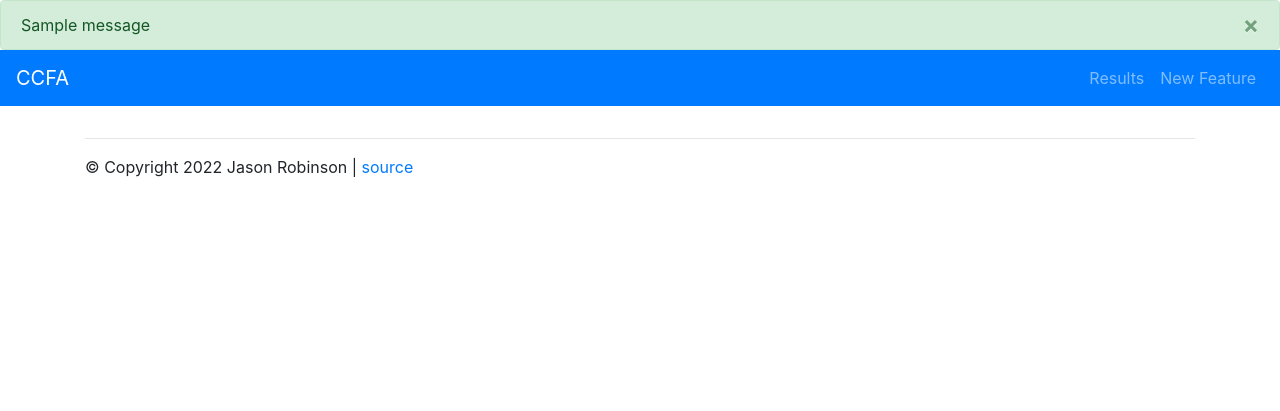
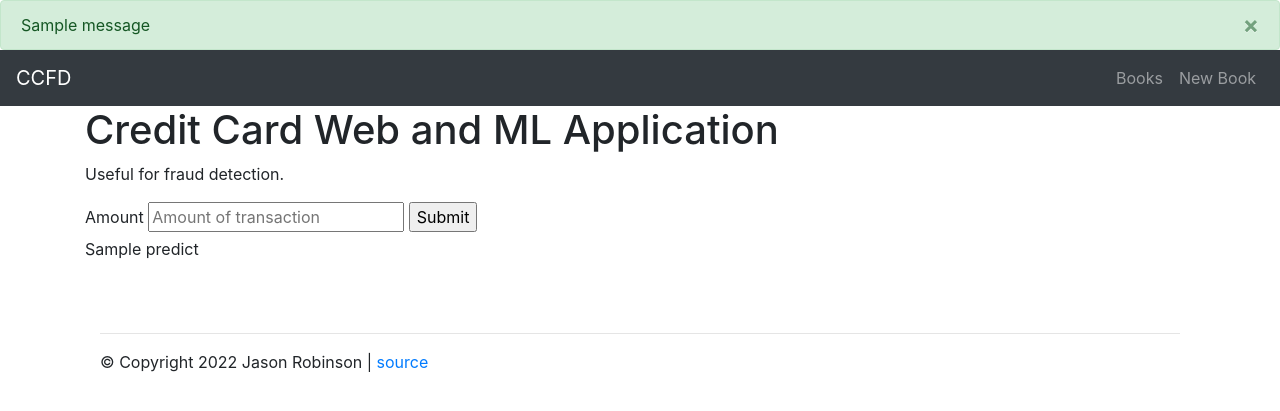
Before and after one commit to techthumb1/Credit-Card-Feature-Analyzer, a Flask app: template WebApp/templates/index.html in a window 1280 px wide. Shown: the top 411 px of the page. Run offline with Flask 2, Linux system fonts and the light colour scheme; the template is opened without the code that fills it: most values are stand-ins (such as "Sample title", 1, 10 or a date in 2020); one stand-in notice (Sample message) is shown; parts of the project's set-up code (start-up, migrations or seed data) failed here and were passed over; some libraries are stand-ins or nearby versions.

Commit message:
Remove old files

```diff
--- a/WebApp/app.py
+++ b/WebApp/app.py
@@ -58,7 +58,6 @@ def prediction_results():
         if col_type == 'object' or col_type.name == 'category':
             cct1[col] = cct1[col].astype('category')
 
-    # Split 'Is Fraud' into binary classes
     y = cct1['Is Fraud?'].apply(lambda value: 1 if value == 'Yes' else 0)
     #y = cct1['Is Fraud?']
     X = cct1.drop(['Is Fraud?'],axis=1)
--- a/WebApp/templates/index.html
+++ b/WebApp/templates/index.html
@@ -2,22 +2,23 @@
 <html>
   <head>
     {% block title %}
-      <title>CCFD Application | Helps predict fraud, loan rate, and personal recommender.</title>
+      <title>Credit Card Web and ML Application | Useful for fraud detection.</title>
     {% endblock %}
 
-    <link rel="stylesheet" href="https://stackpath.bootstrapcdn.com/bootstrap/4.3.1/css/bootstrap.min.css" integrity="sha384-ggOyR0iXCbMQv3Xipma34MD+dH/1fQ784/j6cY/iJTQUOhcWr7x9JvoRxT2MZw1T" crossorigin="anonymous">
+    <link rel="stylesheet" href="https://stackpath.bootstrapcdn.com/bootstrap/4.4.1/css/bootstrap.min.css" integrity="sha384-Vkoo8x4CGsO3+Hhxv8T/Q5PaXtkKtu6ug5TOeNV6gBiFeWPGFN9MuhOf23Q9Ifjh" crossorigin="anonymous">
   </head>
 
   <body>
+
     <!-- FLASH MESSAGING -->
     <!-- see: http://flask.pocoo.org/docs/1.0/patterns/flashing/#flashing-with-categories -->
     <!-- see: https://getbootstrap.com/docs/4.3/components/alerts/ -->
     {% with messages = get_flashed_messages(with_categories=true) %}
       {% if messages %}
         {% for category, message in messages %}
-      <div class="alert alert-{{ category }} alert-dismissible" role="alert" style="margin-bottom:0px;">
-        <button type="button" class="close" data-dismiss="alert" aria-label="Close"><span aria-hidden="true">&times;</span></button>
-        {{ message }}
+          <div class="alert alert-{{ category }} alert-dismissible" role="alert" style="margin-bottom:0px;">
+            <button type="button" class="close" data-dismiss="alert" aria-label="Close"><span aria-hidden="true">&times;</span></button>
+            {{ message }}
           </div>
         {% endfor %}
       {% endif %}
@@ -27,12 +28,12 @@
     <!-- see: https://jinja.palletsprojects.com/en/2.11.x/tricks/ -->
     <!-- see: https://getbootstrap.com/docs/4.0/components/navbar/ -->
     {% set nav_links = [
-      ('/results', 'features', 'Results'),
-      ('/features/new', 'new_feature', 'New Feature')
+      ('/books', 'books', 'Books'),
+      ('/books/new', 'new_book', 'New Book')
     ] -%}
     {% set active_page = active_page|default('index') -%}
-    <nav class="navbar navbar-expand-lg navbar-dark bg-primary">
-      <a class="navbar-brand" href="/">CCFA</a>
+    <nav class="navbar navbar-expand-lg navbar-dark bg-dark">
+      <a class="navbar-brand" href="/">CCFD</a>
       <button class="navbar-toggler" type="button" data-toggle="collapse" data-target="#navbarNavAltMarkup" aria-controls="navbarNavAltMarkup" aria-expanded="false" aria-label="Toggle navigation">
         <span class="navbar-toggler-icon"></span>
       </button>
@@ -48,9 +49,27 @@
               <a class="nav-link {{ is_active }}" href="{{href}}">{{link_text}}</a>
             </li>
           {% endfor %}
+        </div>
+      </ul>
+    </nav>
+    <div class="container">
+      <div class="row">
+        <div class="col-md-12">
+          <h1>Credit Card Web and ML Application</h1>
+          <p>Useful for fraud detection.</p>
+        </div>
       </div>
-    </ul>
-  </nav>
+          <div>
+              <form action="/predict" method="POST">
+                  <label for="amount">Amount</label>
+                  <input type="text" id="amount" name="amount" placeholder="Amount of transaction">
+                  <input type="submit" value="Submit">
+                  <p> {{ predict }} </p>
+                  <a href="/results.html"></a>
+                  <output name="results" for="amount time"></output>
+              </form>
+          </div>
+
 
 
     <div class="container" style="margin-top:2em;">
@@ -64,22 +83,21 @@
       <div id="footer">
         <hr>
         &copy; Copyright 2022 Jason Robinson |
-        <a href="https://github.com/techthumb1/Credit-Card-Feature-Analyzer">source</a>
+        <a href="https://github.com/techthumb1/">source</a>
       </div>
     </div>
+</section>
 
-    <!-- JAVASCRIPT SECTION -->
-    <script src="https://code.jquery.com/jquery-1.12.0.min.js"></script>
-    <script src="https://cdn.jsdelivr.net/npm/popper.js@1.16.0/dist/umd/popper.min.js" integrity="sha384-Q6E9RHvbIyZFJoft+2mJbHaEWldlvI9IOYy5n3zV9zzTtmI3UksdQRVvoxMfooAo" crossorigin="anonymous"></script>
-    <script src="https://stackpath.bootstrapcdn.com/bootstrap/4.4.1/js/bootstrap.min.js" integrity="sha384-wfSDF2E50Y2D1uUdj0O3uMBJnjuUD4Ih7YwaYd1iqfktj0Uod8GCExl3Og8ifwB6" crossorigin="anonymous"></script>
-    <script type="text/javascript">
 
-        console.log("Thank you for visiting today!")
+    <!-- Optional JavaScript; choose one of the two! -->
 
-        // closes data-dismiss="alert" flash messages
-        // see: https://getbootstrap.com/docs/4.3/components/alerts/#javascript-behavior
-        //$().alert('close')
+    <!-- Option 1: Bootstrap Bundle with Popper -->
+    <script src="https://cdn.jsdelivr.net/npm/bootstrap@5.0.0-beta3/dist/js/bootstrap.bundle.min.js" integrity="sha384-JEW9xMcG8R+pH31jmWH6WWP0WintQrMb4s7ZOdauHnUtxwoG2vI5DkLtS3qm9Ekf" crossorigin="anonymous"></script>
 
-    </script>
+    <!-- Option 2: Separate Popper and Bootstrap JS -->
+    <!--
+    <script src="https://cdn.jsdelivr.net/npm/@popperjs/core@2.9.1/dist/umd/popper.min.js" integrity="sha384-SR1sx49pcuLnqZUnnPwx6FCym0wLsk5JZuNx2bPPENzswTNFaQU1RDvt3wT4gWFG" crossorigin="anonymous"></script>
+    <script src="https://cdn.jsdelivr.net/npm/bootstrap@5.0.0-beta3/dist/js/bootstrap.min.js" integrity="sha384-j0CNLUeiqtyaRmlzUHCPZ+Gy5fQu0dQ6eZ/xAww941Ai1SxSY+0EQqNXNE6DZiVc" crossorigin="anonymous"></script>
+    -->
   </body>
 </html>
```
Also changed, not shown: WebApp/templates/index2.html (added, +85 -0 lines), WebApp/templates/results.html (+8 -11 lines).
